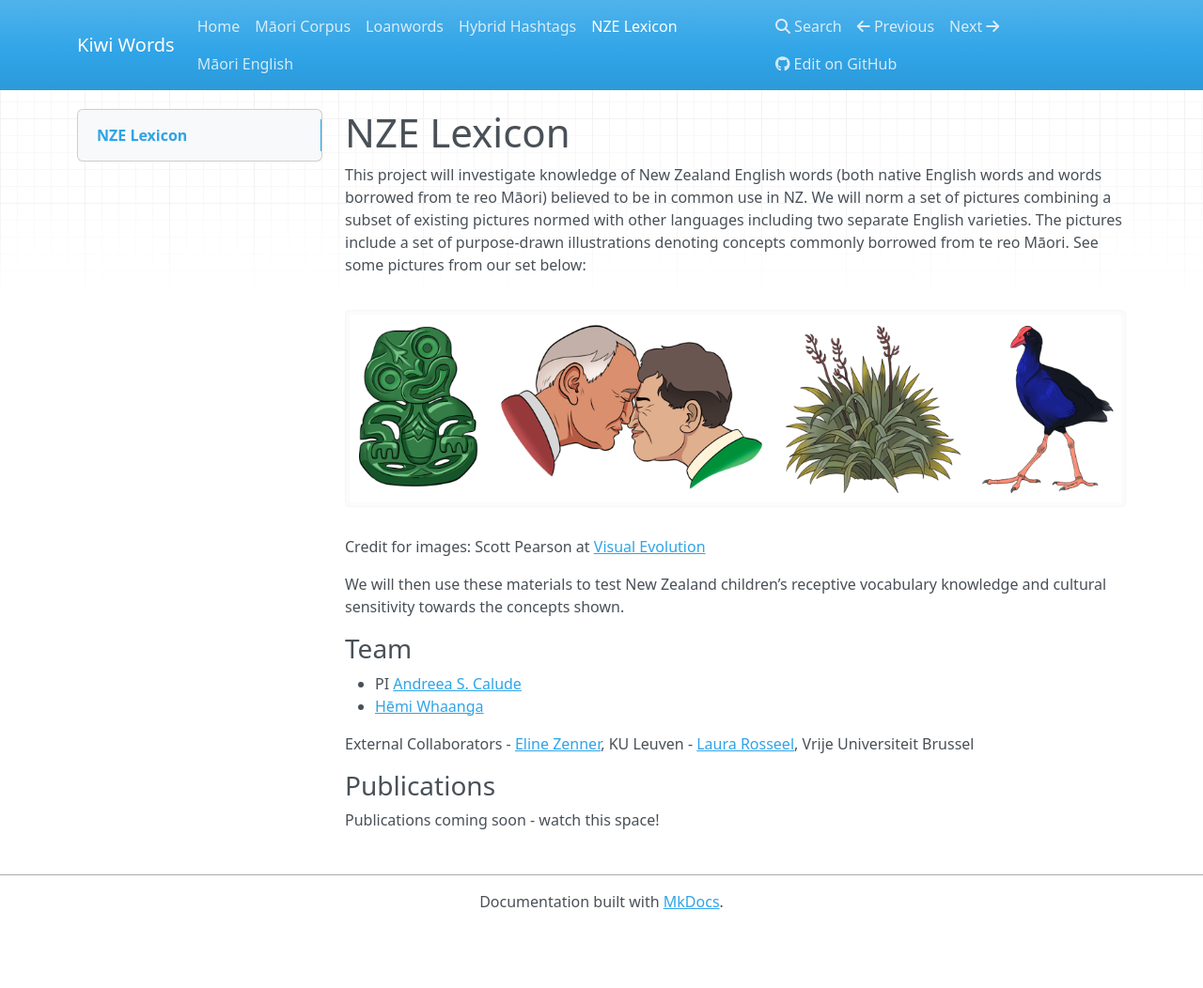
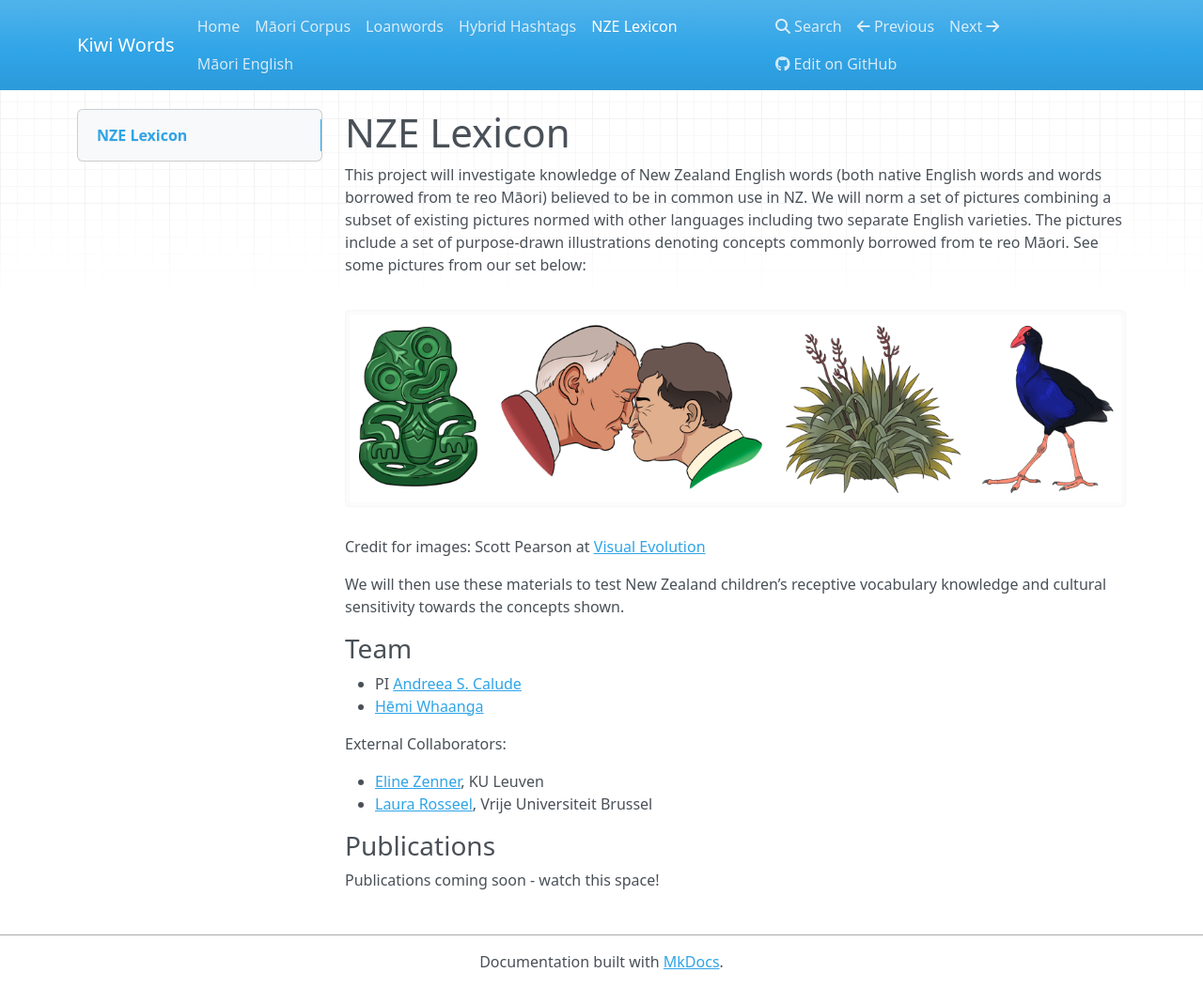
Before and after one commit to Waikato/kiwiwords, an MkDocs documentation site: the page built from docs/nze_lexicon.md, in a window 1280 px wide and 1052 px high. Shown: the whole window at 94% size. Built offline with MkDocs 1.6.1, drawn with Linux system fonts in a browser that asks for light colours; nearby versions of some CDN libraries.

```diff
--- a/docs/nze_lexicon.md
+++ b/docs/nze_lexicon.md
@@ -12,7 +12,8 @@ We will then use these materials to test New Zealand children’s receptive voca
 - PI [Andreea S. Calude](https://www.calude.net/andreea/)
 - [Hēmi Whaanga](https://www.waikato.ac.nz/fmis/about/staff/hemi)
 
-External Collaborators
+External Collaborators:
+
 - [Eline Zenner](https://www.arts.kuleuven.be/ling/qlvl/people/pages/00056687), KU Leuven
 - [Laura Rosseel](https://researchportal.vub.be/en/persons/laura-rosseel), Vrije Universiteit Brussel
 
```
